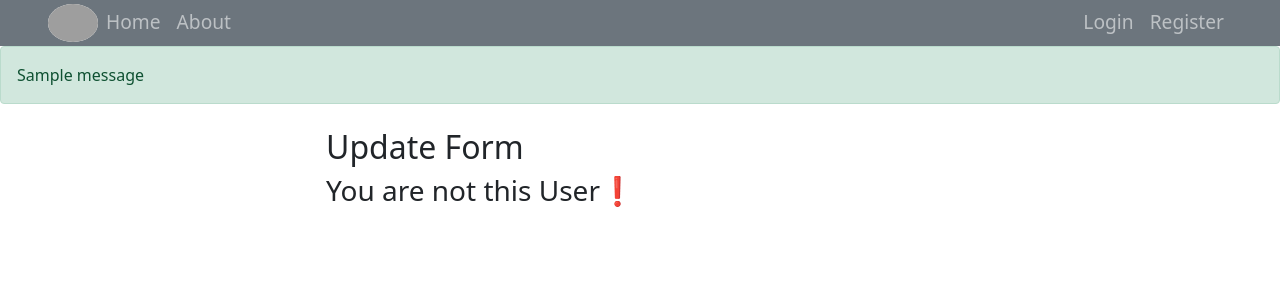
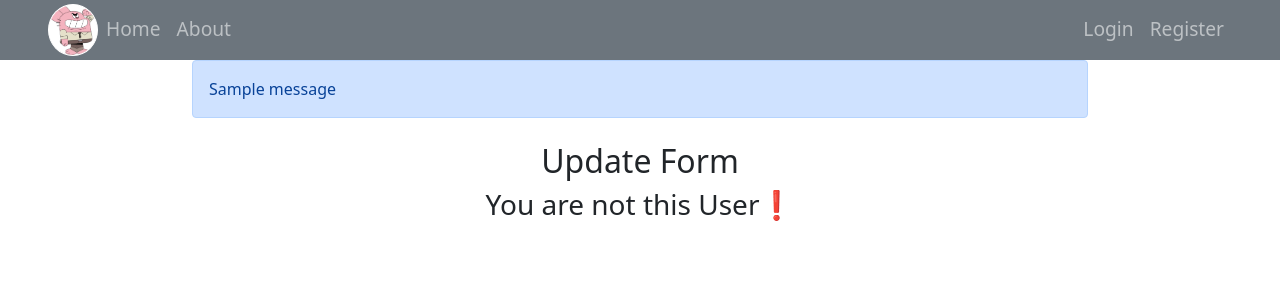
Before and after one commit to tarnilok/djangoprojects1-BlogApp, a Django app: page /update/1/ in a window 1280 px wide. Shown: the top 300 px of the page. Run offline with Django 3.2, Linux system fonts and the light colour scheme; tables that the repository leaves empty hold one stand-in row (values such as "Sample post"); one stand-in notice (Sample message) is shown; some libraries are stand-ins or nearby versions; grey boxes are pictures that could not be loaded.

Commit message:
almost done

```diff
--- a/blogApp/static/css/style.css
+++ /dev/null
@@ -1,3 +0,0 @@
-/* body {
-    background-color: aqua;
-} */
--- a/blogApp/templates/blogApp/about.html
+++ b/blogApp/templates/blogApp/about.html
@@ -1,6 +1,6 @@
 {% extends 'base.html' %}
 {% block container %}
-<div class="mx-5 my-5 d-flex justify-content-center ">
+<div class="mx-5 mb-5 mt-5 d-flex justify-content-center ">
     <div class="card bg-light py-1 mx-3 mb-5 p-4" style="width: fit-content;">
     <h1><code>──── by ChrisDev/ ────</code></h1>
     <div class="detailbuttons d-flex justify-content-center my-4">
--- a/blogApp/templates/blogApp/home.html
+++ b/blogApp/templates/blogApp/home.html
@@ -1,9 +1,9 @@
 {% extends 'base.html' %}
 {% block container %}
-<div class="mx-5 pb-5 d-flex flex-wrap justify-content-center">
+<div class="mx-5 pb-5 mt-5 d-flex flex-wrap justify-content-center">
     {% for post in posts %}
     {% if post.status == "Published" %}
-  <div class="card bg-light py-1 mx-3 mt-5" style="width: 18rem;" >
+  <div class="card bg-light py-1 mx-3 mb-5" style="width: 18rem;" >
     <div style="width: 100%; text-align: center; height: 170px; overflow: hidden;">
         <img style="max-width: 10rem; padding: 10px; " src="{{post.image.url}}" alt="" />
     </div>
--- a/blogApp/templates/blogApp/login_page.html
+++ b/blogApp/templates/blogApp/login_page.html
@@ -1,6 +1,6 @@
 {% extends 'base.html' %} {% load crispy_forms_tags %} {% block container %}
-<div class="d-flex justify-content-center" style="width: 100%">
-  <div class="mt-4" style="width: fit-content; min-width: 400px">
+<div class="d-flex justify-content-center mt-4">
+  <div style="width: fit-content; min-width: 400px">
     {% if request.user.is_authenticated %}
     <h3>You are already logged in</h3>
     {% else %}
@@ -12,7 +12,7 @@
         <button class="btn btn-secondary btn-md btn-block mx-5" style="width: 100px" type="submit" aria-pressed="true">Login</button>
       </div>
     </form>
-    <hr />
+    <hr/>
     <div class="d-flex" style="font-size: small">
       <p style="margin-right: 10px">Need an account?</p>
       <a href="{% url 'register' %}">Sign Up Now</a>
--- a/blogApp/templates/blogApp/post_create.html
+++ b/blogApp/templates/blogApp/post_create.html
@@ -2,8 +2,8 @@
 {% block container %}
 {% load crispy_forms_tags %}
 
-<div class="row mt-4">
-  <div class="col-md-6 offset-md-3">
+<div class="d-flex justify-content-center mt-4">
+  <div style="width: fit-content; min-width: 600px" >
     <h2 style="text-align: center;">Blog Post</h2><hr>
     <form action="" method="POST" enctype="multipart/form-data">
       {% csrf_token %} {{form | crispy}}
--- a/blogApp/templates/blogApp/post_delete.html
+++ b/blogApp/templates/blogApp/post_delete.html
@@ -1,6 +1,6 @@
 {% extends 'base.html' %} {% block container %}
-<div class="d-flex justify-content-center" style="width: 100%;">
-<div class="d-flex flex-column justify-content-center mt-5" style="width: fit-content;">
+<div class="d-flex justify-content-center mt-5" style="width: 100%;">
+<div class="d-flex flex-column justify-content-center" style="width: fit-content;">
   <h3 style="text-align: center;">Deleting Post</h3><hr>
   {% if post.post_owner.id == request.user.id %}
   <div class="d-flex flex-column justify-content-center">
--- a/blogApp/templates/blogApp/post_detail.html
+++ b/blogApp/templates/blogApp/post_detail.html
@@ -11,7 +11,8 @@
     </div>
     {% if request.user.is_authenticated %}
     <div class="d-flex mx-3">
-      <form action="">
+      <form action="" method="POST" enctype="multipart/form-data">
+        {% csrf_token %}
       <button style="margin-right: 5px; border: none; color: blue;" value="{{post.id}}" type="submit" name="post_like"><i class="fas fa-heart fs-6"></i></button>
       <span class="mx-4"><a href="" style="margin-right: 5px"><i class="fas fa-eye fs-6"></i></a>2</span>
       <span><a href="" style="margin-right: 5px"><i class="fas fa-comment-alt fs-6"></i></a>3</span>
--- a/blogApp/templates/blogApp/post_update.html
+++ b/blogApp/templates/blogApp/post_update.html
@@ -2,8 +2,8 @@
 {% block container %}
 {% load crispy_forms_tags %}
 
-<div class="d-flex justify-content-center" style="width: 100%;">
-  <div class="d-flex flex-column justify-content-center mt-4" style="width: fit-content; min-width: 600px;">
+<div class="d-flex justify-content-center mt-4" style="width: 100%;">
+  <div class="d-flex flex-column justify-content-center" style="width: fit-content; min-width: 600px;">
     <h2 style="text-align: center;">Update Form</h2>
     {% if request.user.is_authenticated %}
     {% if post.post_owner.id != request.user.id %}
--- a/blogApp/templates/blogApp/register_page.html
+++ b/blogApp/templates/blogApp/register_page.html
@@ -1,7 +1,7 @@
 {% extends 'base.html' %} {% block container %} {% load crispy_forms_tags %}
 
-<div class="d-flex justify-content-center" style="width: 100%">
-  <div class="mt-4">
+<div class="d-flex mt-4 justify-content-center">
+  <div>
     <h2 style="text-align: center;">Registration Form</h2><hr>
     {% if request.user.is_authenticated %}
     <h3>Thanks for registering</h3>
--- a/blogApp/templates/blogApp/user_profile.html
+++ b/blogApp/templates/blogApp/user_profile.html
@@ -1,8 +1,8 @@
 {% extends 'base.html' %}
 
 {% block container %}
-<div class="d-flex justify-content-evenly mt-5">
-    <div class="d-flex flex-column justify-content-center">
+<div class="d-flex justify-content-evenly">
+    <div class="d-flex flex-column justify-content-center mt-5">
         {% if request.user.is_authenticated %}
         <h3 style="text-align: center;">User Profile</h3>
         <img src="{{user_info.user_image.url}}" alt="image" style="width: 300px;"/>
@@ -12,7 +12,7 @@
             <a href="{% url 'update' user_info.id %}" class="btn btn-secondary btn-md active btn-block mx-5" style="width: 200px;" role="button" aria-pressed="true"><i class="fas fa-edit"></i> Edit</a>
         </div>
     </div>
-    <div  style="width: fit-content; ">
+    <div class="mt-5" style="width: fit-content;">
         <h3 style="text-align: center;">Your Posts</h3>
         <table class="table">
             <thead>
--- a/blogApp/templates/blogApp/user_update.html
+++ b/blogApp/templates/blogApp/user_update.html
@@ -2,9 +2,9 @@
 {% block container %}
 {% load crispy_forms_tags %}
 
-<div class="row mt-4">
-  <div class="col-md-6 offset-md-3">
-    <h2>Update Form</h2>
+<div class="d-flex justify-content-evenly mt-4">
+  <div class="d-flex flex-column justify-content-center">
+    <h2 style="text-align: center;">Update Form</h2>
     {% if user_info.id != request.user.id %}
     <h3>You are not this User❗</h3>
     {% else %}
--- a/blogApp/urls.py
+++ b/blogApp/urls.py
@@ -1,5 +1,5 @@
 from django.urls import path
-from .views import navbar, user_register, user_login, user_logout, about_page, create_post, user_profile, home_page, user_update, detail_post, delete_post, edit_post, post_comments, post_like
+from .views import navbar, user_register, user_login, user_logout, about_page, create_post, user_profile, home_page, user_update, detail_post, delete_post, edit_post
 
 urlpatterns = [
     path('', home_page, name='home'),
@@ -13,6 +13,4 @@ urlpatterns = [
     path('detail/<int:id>', detail_post, name='detail'),
     path('delete/<int:id>', delete_post, name='delete'),
     path('postedit/<int:id>', edit_post, name='postedit'),
-    path('comments/', post_comments, name='comments'),
-    path('like/', post_like, name='like'),
 ]
--- a/blogApp/views.py
+++ b/blogApp/views.py
@@ -1,7 +1,7 @@
 from django.shortcuts import render, redirect, get_object_or_404, get_list_or_404
 from django.contrib import messages
 from .forms import UserForm, NewPost
-from .models import User, Post, Likes
+from .models import User, Post, Likes, Comments
 from django.contrib.auth import authenticate, login, logout
 from django.contrib.auth.forms import AuthenticationForm
 from django.contrib.auth.decorators import login_required
@@ -13,8 +13,22 @@ def navbar(request):
 
 def home_page(request):
     posts = get_list_or_404(Post)
+    likes = Likes.objects.all()
+    comments = Comments.objects.all()
+    like_counter = {}
+    comment_counter = {}
+    for i in posts:
+        counter = 0
+        for j in likes:
+            if i.id == j.likes_posts.id:
+                counter += 1
+            like_counter[f'{i.id}'] = counter
+
+
+
     context = {
-        'posts' : posts
+        'posts' : posts,
+        'like_counter' : like_counter
     }
     return render(request, 'blogApp/home.html', context)
 
@@ -48,11 +62,6 @@ def detail_post(request, id):
         'post' : post
     }
     return render(request, 'blogApp/post_detail.html', context)
-
-def post_like(request, pk):
-    post = get_object_or_404(Likes, id=request.POST.get('post_like'))
-    post.add(request.user)
-    return HttpResponseRedirect(reverse('detail', args=[str(pk)]))
 
 def edit_post(request, id):
     post = get_object_or_404(Post, id=id)
--- a/templates/base.html
+++ b/templates/base.html
@@ -1,5 +1,4 @@
 <!DOCTYPE html>
-{% load static %}
 <html lang="en">
   <head>
     <meta charset="UTF-8" />
@@ -8,7 +7,6 @@
     <title>BlogApp</title>
     <link href="https://cdn.jsdelivr.net/npm/bootstrap@5.1.3/dist/css/bootstrap.min.css" rel="stylesheet" integrity="sha384-1BmE4kWBq78iYhFldvKuhfTAU6auU8tT94WrHftjDbrCEXSU1oBoqyl2QvZ6jIW3" crossorigin="anonymous" />
     <link rel="stylesheet" href="https://cdnjs.cloudflare.com/ajax/libs/font-awesome/5.15.3/css/all.min.css" integrity="sha512-iBBXm8fW90+nuLcSKlbmrPcLa0OT92xO1BIsZ+ywDWZCvqsWgccV3gFoRBv0z+8dLJgyAHIhR35VZc2oM/gI1w==" crossorigin="anonymous" referrerpolicy="no-referrer" />
-    <link rel="stylesheet" href="{% static 'css/style.css' %}" />
     <style>
       .fas:active {
         transform: "scale(1.2)";
@@ -19,9 +17,9 @@
   <body>
     {% include 'navbar.html' %}
     {% if messages %} {% for message in messages %} {% if message.tags == 'success' %}
-    <div class="alert alert-success">{{ message }}</div>
+    <div class="alert alert-primary container" style="width: 70%;">{{ message }}</div>
     {% elif message.tags == 'error' %}
-    <div class="alert alert-danger">{{ message }}</div>
+    <div class="alert alert-danger container" style="width: 70%;">{{ message }}</div>
     {% endif %} {% endfor %} {% endif %}
     {% block container %} {% endblock container %}
     <script src="https://cdn.jsdelivr.net/npm/bootstrap@5.1.3/dist/js/bootstrap.bundle.min.js" integrity="sha384-ka7Sk0Gln4gmtz2MlQnikT1wXgYsOg+OMhuP+IlRH9sENBO0LRn5q+8nbTov4+1p" crossorigin="anonymous"></script>
--- a/templates/navbar.html
+++ b/templates/navbar.html
@@ -1,6 +1,6 @@
-
-<nav class="navbar topnavbar navbar-expand-lg navbar-dark bg-secondary px-5 py-0" >
-  <a class="my-1" href="https://github.com/tarnilok" target="_blank" title="Navigate to My Github Page"><img src="media/steve.png" alt="myAvatar" style="width: 50px; background-color: white; border-radius: 50%;"/></a>
+{% load static %}
+<nav class="navbar sticky-top navbar-expand-lg navbar-dark bg-secondary px-5 py-0">
+  <a class="my-1" href="https://github.com/tarnilok/djangoprojects1-BlogApp" target="_blank" title="Navigate to My Github Page"><img src="{% static 'images/steve.png' %}" alt="myAvatar" style="width: 50px; background-color: white; border-radius: 50%; border: 1px solid white;"/></a>
   <div class="collapse navbar-collapse">
     <ul class="navbar-nav mr-auto mt-2 mt-lg-0">
       <li class="nav-item ">
```
Also changed, not shown: blogApp/static/images/steve.png (added).
